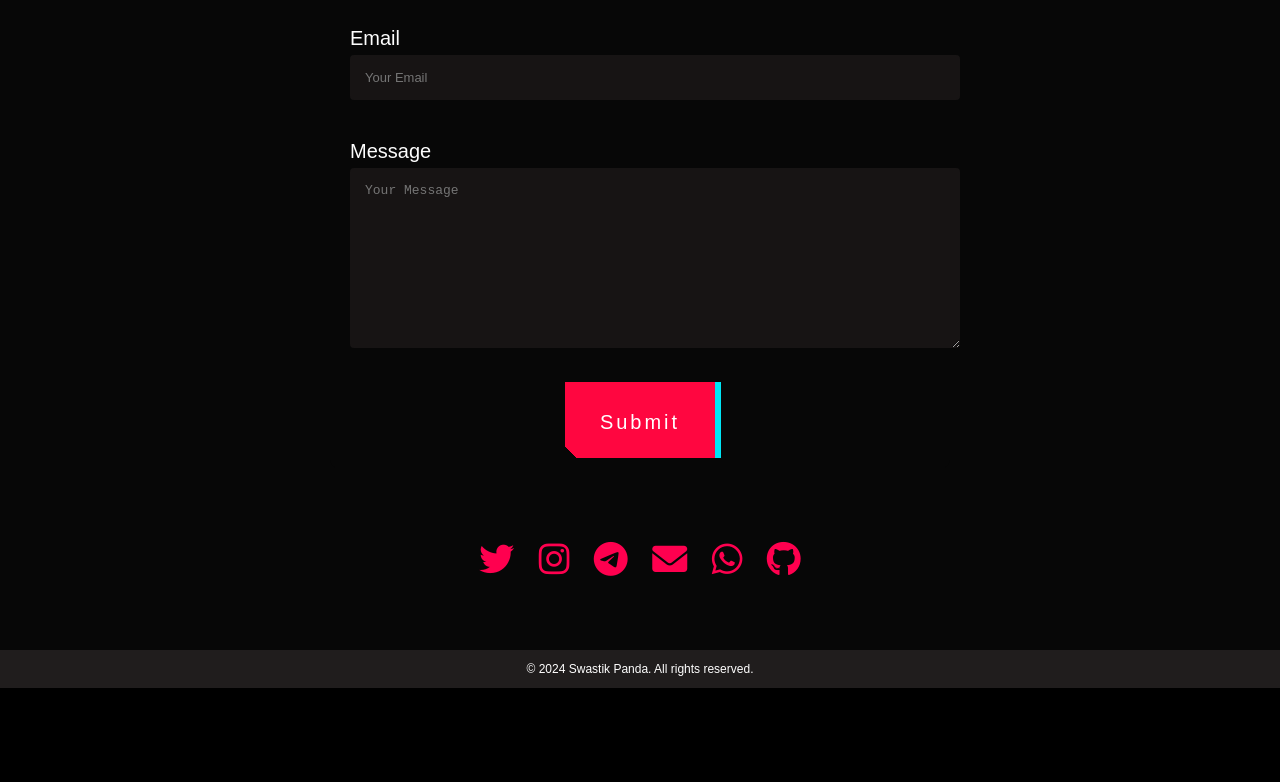
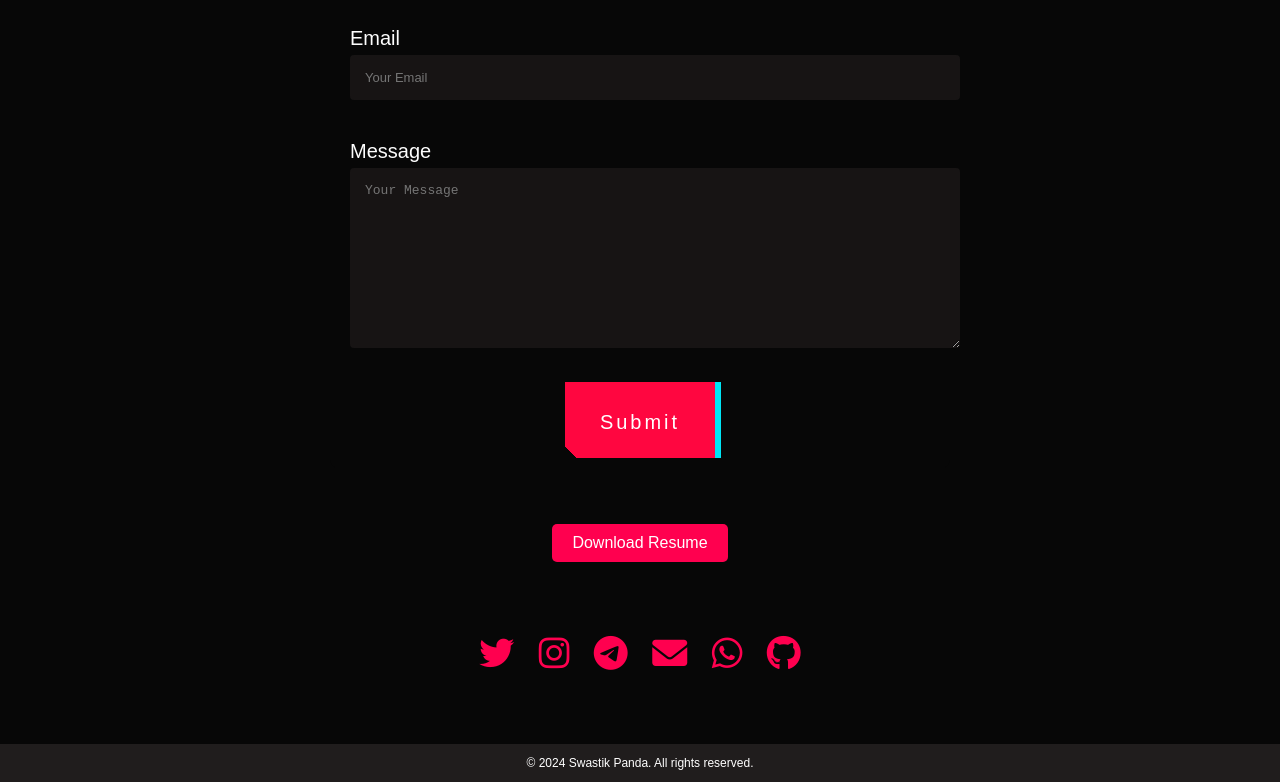
Before and after one commit to Gladiator-420/Swastik.Portfolio, a plain HTML site: page index.html in a window 1280 px wide. Shown: the part 3876-4658 px from the top of the page. Before the commit the page ends 4564 px from the top, so only its background shows below. Drawn offline with Linux system fonts and the light colour scheme.

Commit message:
Update index.html

```diff
--- a/index.html
+++ b/index.html
@@ -196,6 +196,10 @@
                     </div>
                     <button class="button-49" type="submit">Submit</button>
                 </form>
+                <a href="your_resume.pdf" download>
+                    <button class="resume-btn">Download Resume</button>
+                </a>
+
 
                 <div class="social-icons">
                     <a href="https://x.com/Panda_DNF?t=T25BpZvAMFZPJ4actCE4tA&s=09" class="social-icon"><i
```
